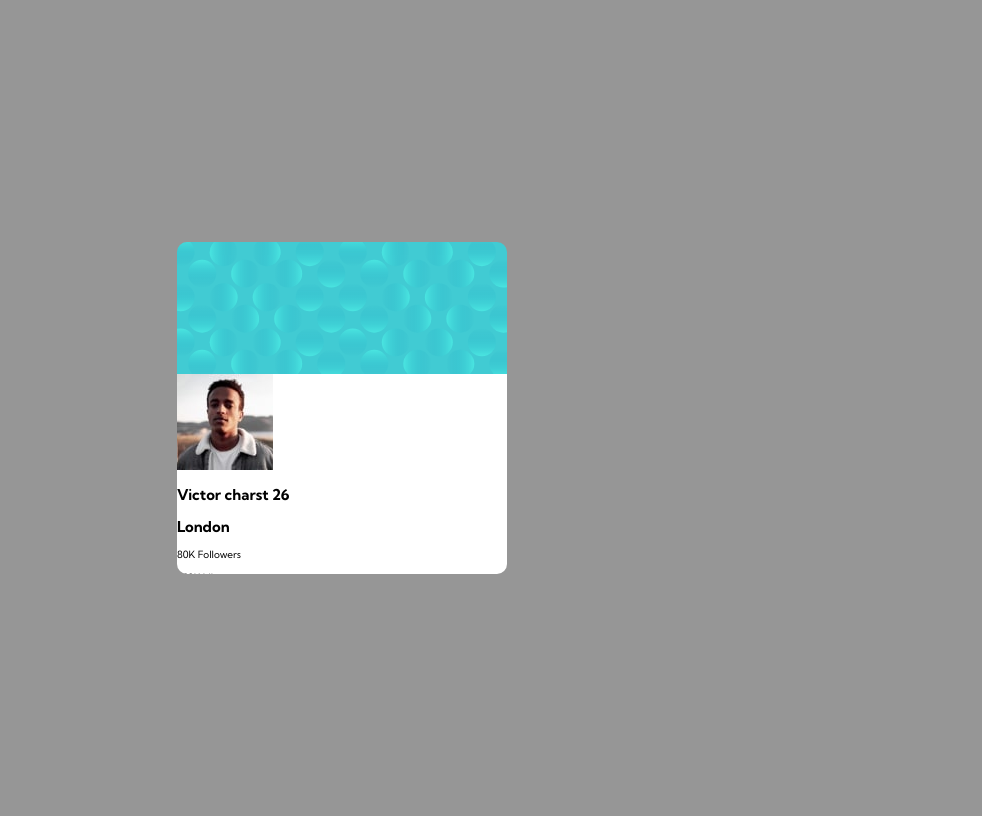
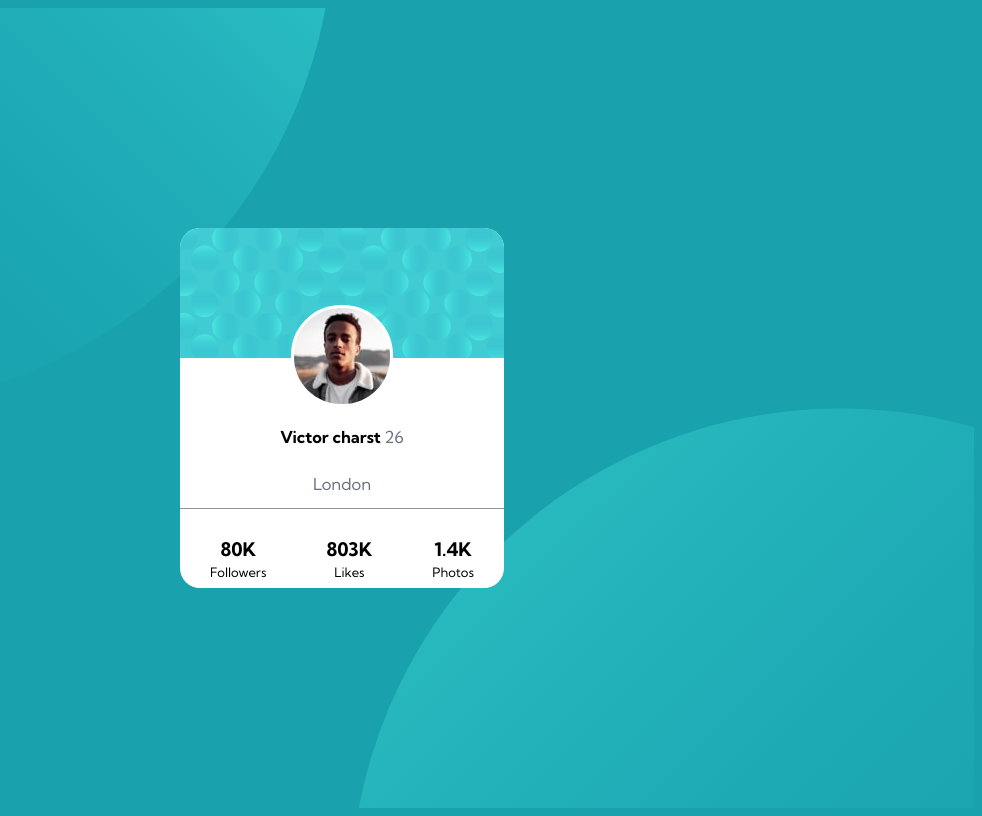
Before and after one commit to 3P4R4/tarjeta-de-perfil, a website: page public/index.html in a window 1280 px wide. Shown: the whole page, without its empty margins (298-1280 px from the left). Drawn offline with Linux system fonts and the light colour scheme.

Commit message:
finalizacion

```diff
--- a/css/style.scss
+++ b/css/style.scss
@@ -1,13 +1,13 @@
 $dark-cyan: hsl(185, 75%, 39%);
 $dark-blue: hsl(229, 23%, 23%);
 $dark-gray: hsl(227, 10%, 46%);
-$gris-oscuro: hsl(0, 0%, 59%);
+$gris-claro: hsl(0, 0%, 59%);
 $blanco: white;
 $fuente: 'Kumbh Sans',
 'sans-serif';
 body {
-    // background-color: $dark-cyan;
-    background-color: $gris-oscuro;
+    background-color: $dark-cyan;
+    //background-color: $gris-oscuro;
     font-family: $fuente;
 }
 
@@ -28,17 +28,64 @@ html {
     justify-content: center;
     align-items: center;
     height: 100vh;
+    background-image: url("/images/bg-pattern-top.svg"), url("/images/bg-pattern-bottom.svg");
+    background-repeat: no-repeat, no-repeat;
+    background-position: right 50vw bottom 50vh, left 50vw top 50vh;
     &-article {
-        border-radius: 10px;
+        background-color: $blanco;
+        height: 250px;
+        border-radius: 20px;
         overflow: hidden;
-        width: 330px;
+        width: 324px;
+        height: 360px;
+        font-size: 1.1rem;
         &-img {
             width: 100%;
             display: block;
+            height: 130px;
         }
         &-div {
-            background-color: $blanco;
-            height: 200px;
+            display: flex;
+            flex-direction: column;
+            align-items: center;
+            border-bottom: 1px solid $gris-claro;
+            &-h1 {
+                font-weight: 700;
+                margin-top: 2rem;
+                span {
+                    font-weight: 400;
+                    color: $dark-gray;
+                }
+            }
+            &-h2 {
+                font-weight: 400;
+                color: $dark-gray;
+            }
+            &-img {
+                margin-top: -53px;
+                border-radius: 50px;
+                border: $blanco solid 3px;
+                background-color: $blanco;
+            }
+        }
+        &-footer {
+            display: flex;
+            align-items: center;
+            text-align: center;
+            justify-content: space-around;
+            padding-bottom: 0px;
+            &-1 {
+                font-size: 1.6rem;
+                padding-top: 1rem;
+                h3 {
+                    margin-bottom: 0px;
+                }
+            }
+            span {
+                font-size: 1.3rem;
+                font-weight: 400;
+                margin-top: -16px;
+            }
         }
     }
 }
--- a/public/index.html
+++ b/public/index.html
@@ -18,20 +18,27 @@
         <article class="main-article">
             <img class="main-article-img" src="/images/bg-pattern-card.svg" alt="fondo cabecera">
             <div class="main-article-div">
-                <img src="/images/image-victor.jpg" alt="foto perfil de una persona">
-                <h1 class="main-article-div-h1">Victor charst 26</h1>
-                <h2 class="main-article-dv-h2">London</h2>
-                <div class="main-article-div-p">
-                    <p>80K
-                        <span>Followers</span>
-                    </p>
-                    <p>803K
-                        <span>Likes</span>
-                    </p>
-                    <p>1.4K
-                        <span>Photos</span>
-                    </p>
+                <img class="main-article-div-img" src="/images/image-victor.jpg" alt="foto perfil de una persona">
+                <h1 class="main-article-div-h1">Victor charst <span>26</span></h1>
+                <h2 class="main-article-div-h2">London</h2>
+            </div>
+            <footer class="main-article-footer">
+                <div class="main-article-footer-1">
+                    <h3>
+                        80K
+                    </h3><span>Followers</span>
                 </div>
+                <div class="main-article-footer-1">
+                    <h3>
+                        803K
+                    </h3><span>Likes</span>
+                </div>
+                <div class="main-article-footer-1">
+                    <h3>
+                        1.4K
+                    </h3><span>Photos</span>
+                </div>
+            </footer>
             </div>
         </article>
     </main>
```
Also changed, not shown: css/style.css, 1 other file.
